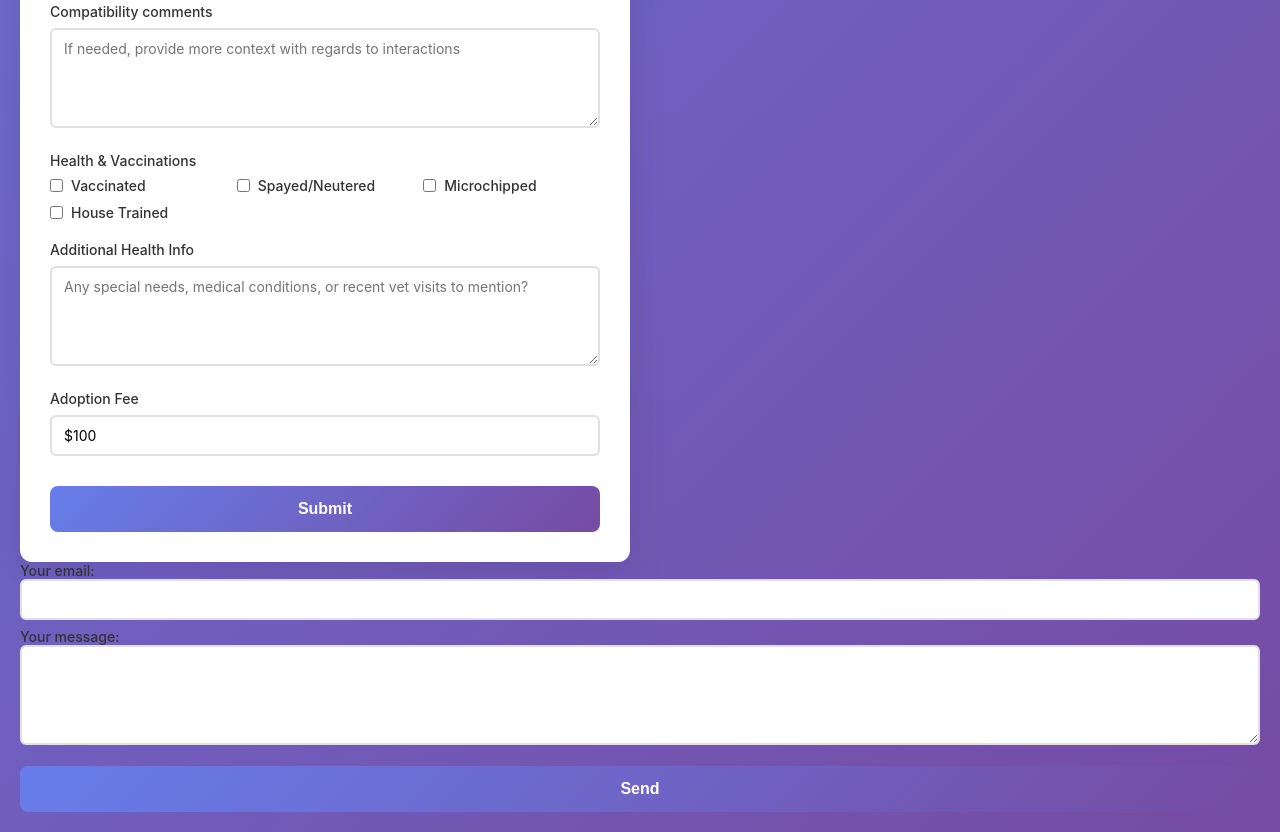
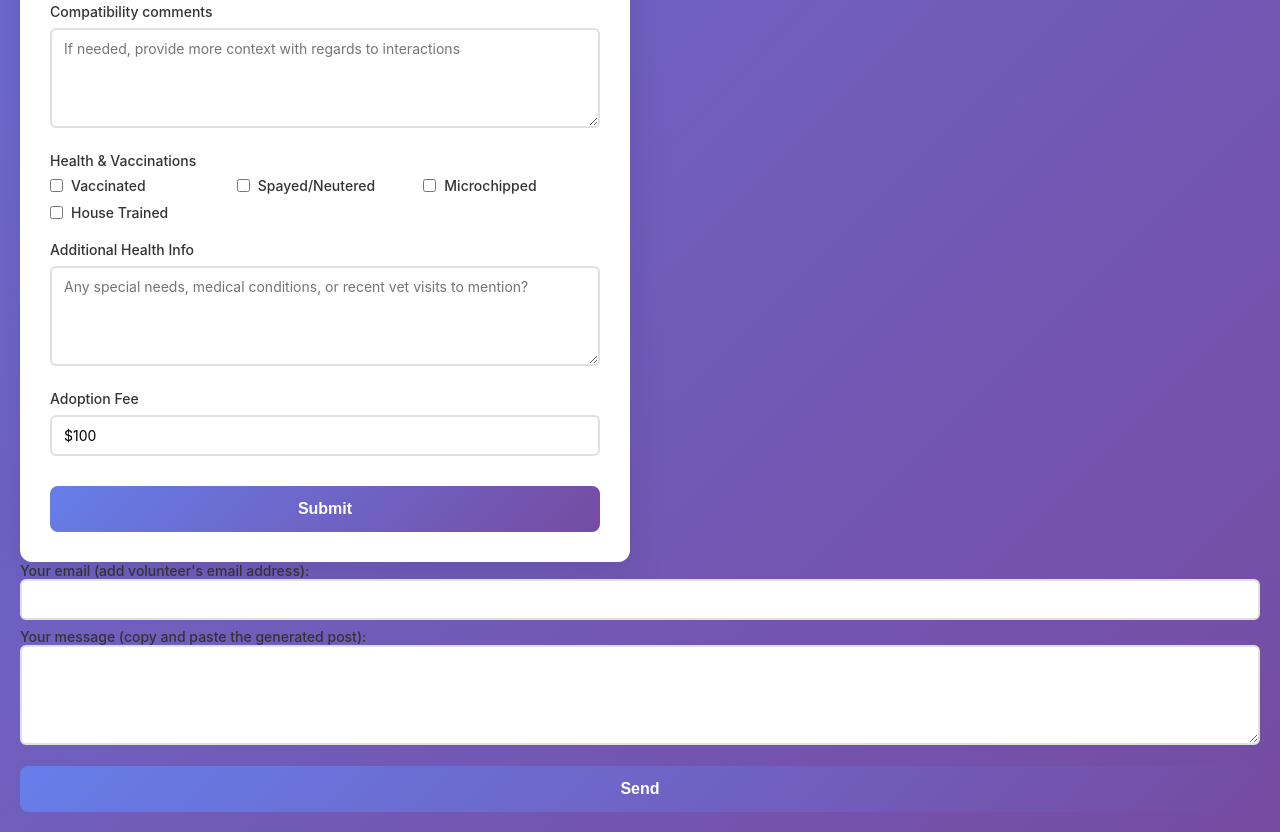
Before and after one commit to LindaBotha/laldr-courtesy-post, a plain HTML site: page index.html in a window 1280 px wide. Shown: the part 1373-2205 px from the top of the page. Drawn offline with Linux system fonts and the light colour scheme.

Commit message:
Update form labels for clarity

```diff
--- a/index.html
+++ b/index.html
@@ -612,11 +612,11 @@
   method="POST"
 >
   <label>
-    Your email:
+    Your email (add volunteer's email address):
     <input type="email" name="email">
   </label>
   <label>
-    Your message:
+    Your message (copy and paste the generated post):
     <textarea name="message"></textarea>
   </label>
   <!-- your other form fields go here -->
```
